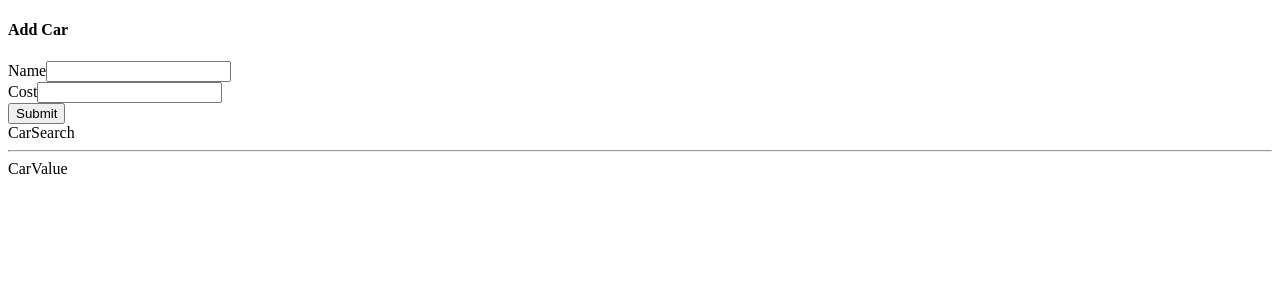
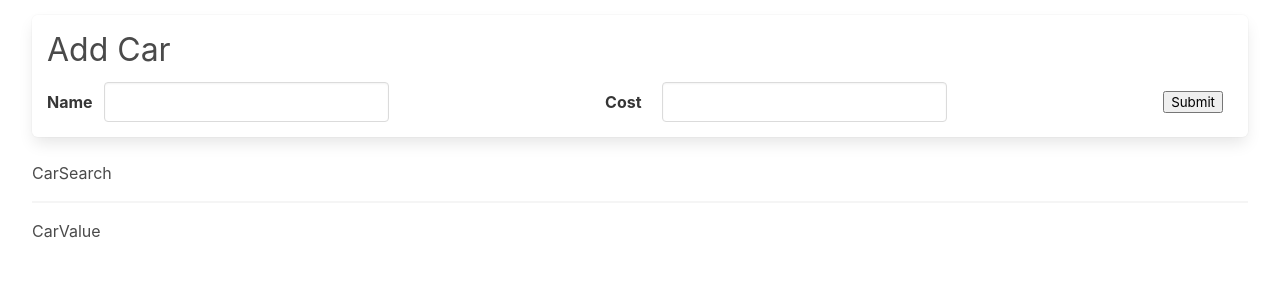
Before and after one commit to asksaurabh/React-Tutorial, a React (Create React App) app in the folder cars/: page / in a window 1280 px wide. Shown: the top 300 px of the page. Built offline with nearby package versions, Linux system fonts and the light colour scheme.

Commit message:
Add styling

```diff
--- a/cars/src/App.js
+++ b/cars/src/App.js
@@ -5,7 +5,7 @@
 
 function App() {
   return (
-    <div>
+    <div className='container is-fluid'>
       <CarForm />
       <CarSearch />
       <CarList />
--- a/cars/src/index.js
+++ b/cars/src/index.js
@@ -1,3 +1,5 @@
+import 'bulma/css/bulma.css';
+import './styles.css';
 import React from 'react';
 import { createRoot } from 'react-dom/client';
 import { Provider } from 'react-redux';
--- /dev/null
+++ b/cars/src/styles.css
@@ -0,0 +1,79 @@
+.car-form {
+  margin-top: 15px;
+  padding: 15px;
+}
+.car-form .field-group {
+  display: flex;
+  margin-bottom: 0px;
+}
+.car-form form {
+  display: flex;
+  justify-content: space-between;
+}
+.car-form .field {
+  display: flex;
+  align-items: center;
+  margin-bottom: 0px;
+  margin-right: 10px;
+}
+.car-form .field label.label {
+  margin-bottom: 0px;
+  width: 70px;
+}
+.car-form input {
+  width: 100%;
+}
+.car-form h4.subtitle.is-3 {
+  margin-bottom: 0.75rem;
+}
+
+.car-list .panel.bold {
+  font-weight: 600;
+}
+
+.car-list .panel {
+  padding: 10px;
+  display: flex;
+  flex-direction: row;
+  justify-content: space-between;
+  align-items: center;
+}
+
+.car-list p {
+  font-size: 1.5rem;
+}
+
+.car-list .note {
+  font-style: italic;
+  display: block;
+  margin: 40px 20px;
+}
+
+.car-value {
+  font-size: 2rem;
+  text-align: right;
+}
+
+hr {
+  margin: 1rem 0;
+}
+
+.list-header {
+  display: flex;
+  flex-direction: row;
+  justify-content: space-between;
+  align-items: center;
+}
+
+.list-header h3.title {
+  margin-bottom: 0px;
+}
+
+.list-header .search {
+  display: flex;
+  align-items: center;
+}
+.list-header .search .label {
+  margin-bottom: 0px;
+  margin-right: 10px;
+}
```
